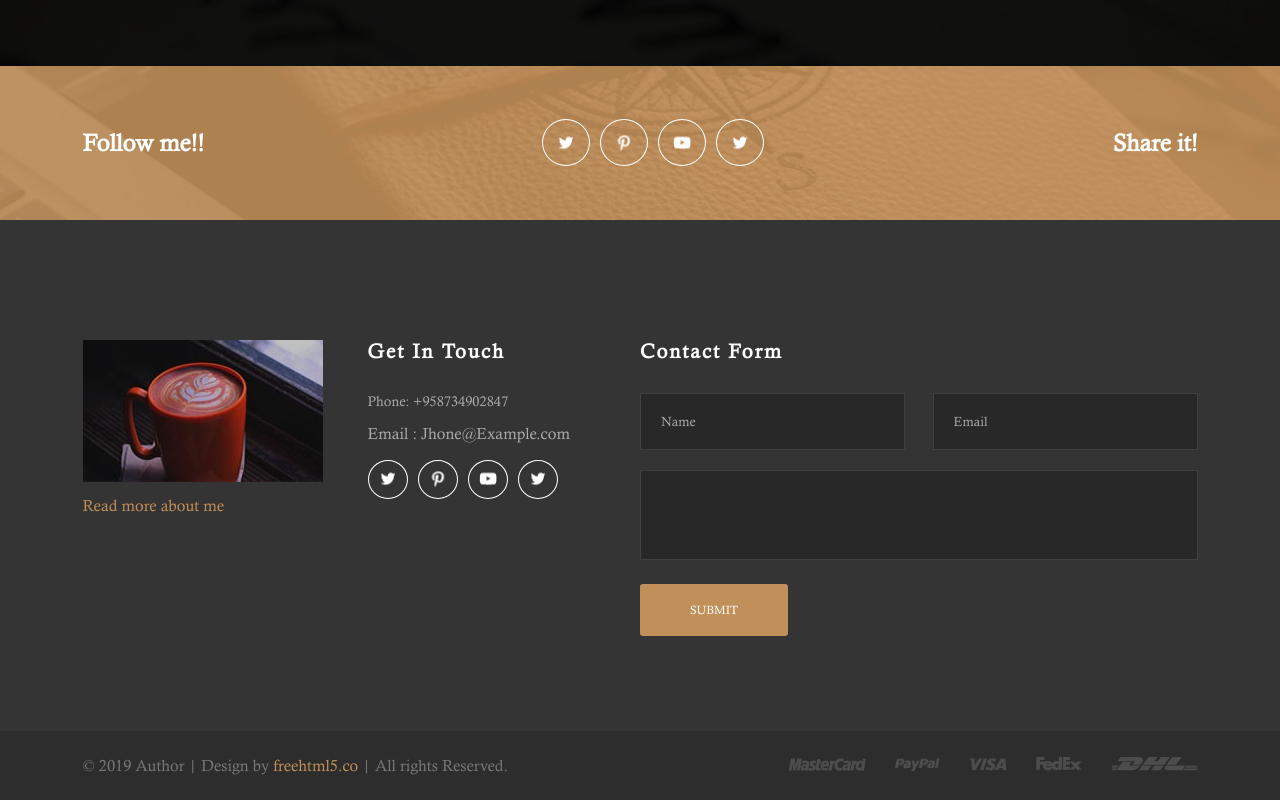
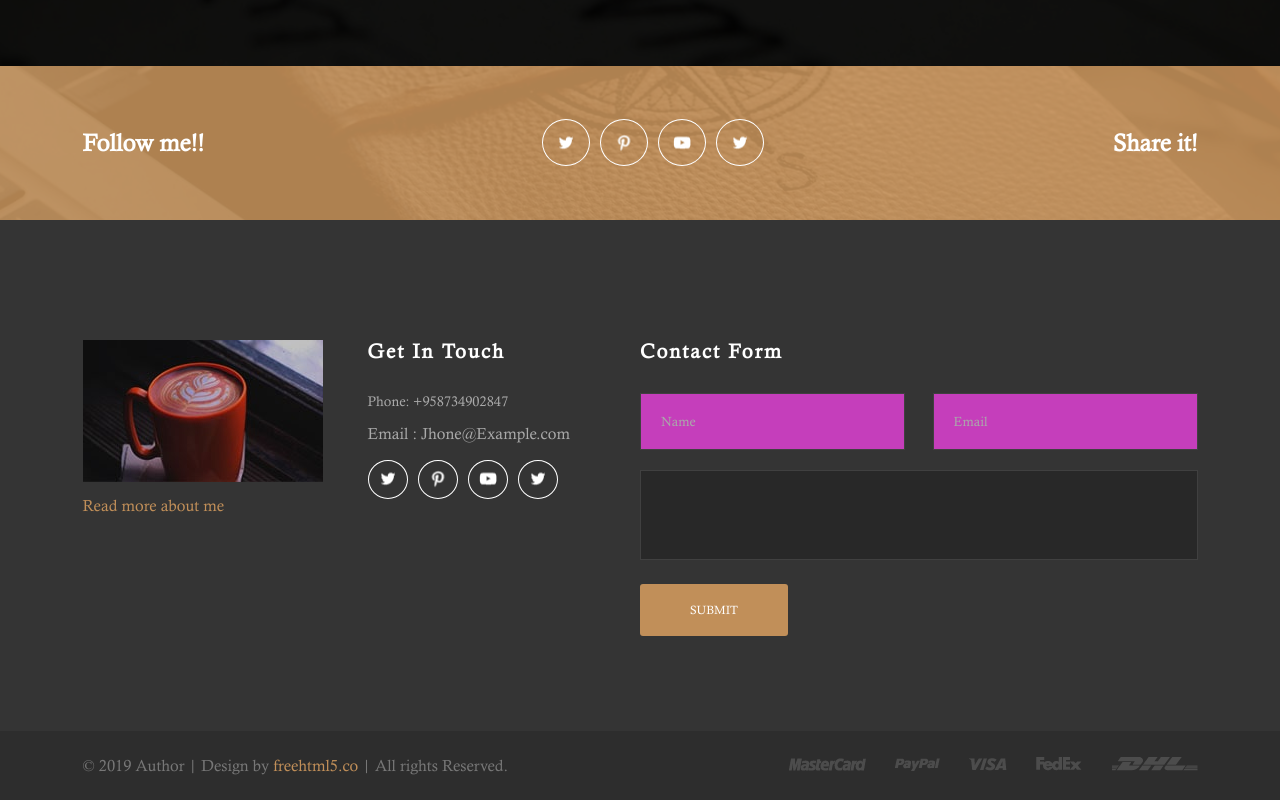
Before and after one commit to Paulina-Martinez-Villarreal/mi-sitio-web-para-autores, a plain HTML site: page index.html in a window 1280 px wide. Shown: the part 4015-4815 px from the top of the page. Drawn offline with Linux system fonts and the light colour scheme.

Commit message:
Update style.css

```diff
--- a/css/style.css
+++ b/css/style.css
@@ -797,7 +797,7 @@
       width: 40%;
       padding: 20px;
       border: 1px solid #404040;
-      background-color: #282828;
+      background-color: #c53ebb;
       color: #c18f59; }
       .footer-contact-form .contact-form__input input::placeholder {
         color: #aaa; }
```
